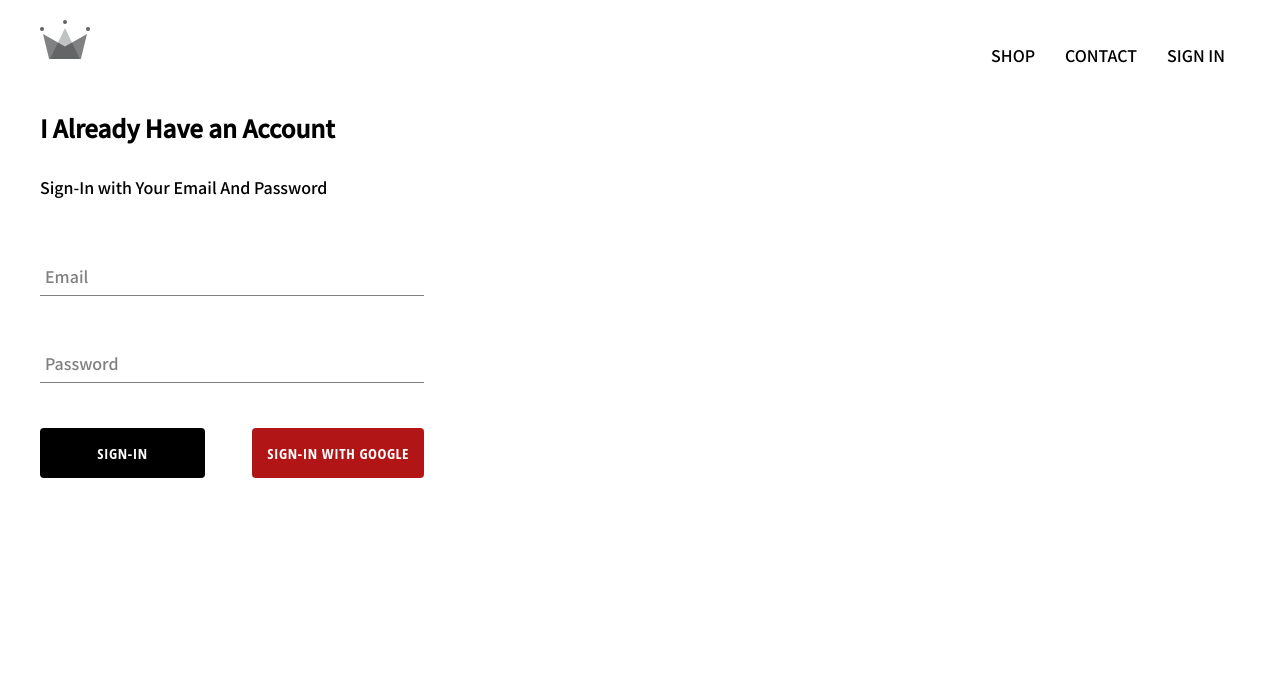
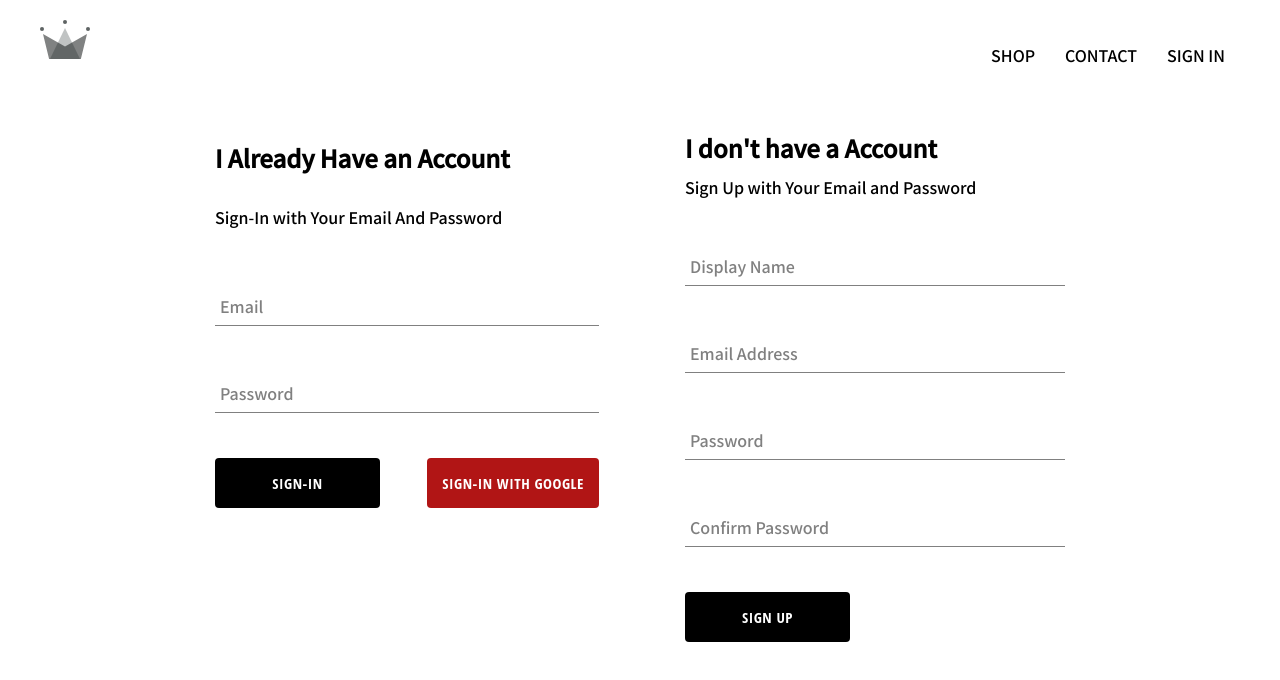
Before and after one commit to RV-React-Projects/CROWN-Shopping, a React (Create React App) app: page /signin in a window 1280 px wide. Shown: the top 680 px of the page. Built offline with nearby package versions, Linux system fonts and the light colour scheme; no server answers.

Commit message:
SignIn and SignUp is Completed
SigniN ad Sigh=n UP is Completed Using FireBase

```diff
--- a/src/App.js
+++ b/src/App.js
@@ -1,20 +1,29 @@
 import './App.css';
-import HomePage from './Pages/Homepage/Homepage';
 import React, { Component } from 'react';
 import { Route, Switch } from 'react-router-dom';
+import NavBar from './Components/NavBar/NavBar';
+import HomePage from './Pages/Homepage/Homepage';
 import ShopPage from './Pages/ShopPage/ShopPage';
-import NavBar from './Components/NavBar/NavBar';
 import SigninandSignup from './Pages/SignIN&SignUP/SigninandSignup';
-import { auth } from './Firebase';
+import { auth, createUserProfileDocument } from './Firebase';
 
 export default class App extends Component {
 	state = { currentUser: null };
 	unScribeFromAuth = null;
 
 	componentDidMount() {
-		this.unScribeFromAuth = auth.onAuthStateChanged((user) => {
-			this.setState({ currentUser: user });
-			console.log(user);
+		this.unScribeFromAuth = auth.onAuthStateChanged(async (userAuth) => {
+			// createUserProfileDocument(user);
+			// this.setState({ currentUser: user });
+			if (userAuth) {
+				const userRef = await createUserProfileDocument(userAuth);
+
+				userRef.onSnapshot((snapShot) => {
+					this.setState({ currentUser: { id: snapShot.id, ...snapShot.data() } });
+				});
+			} else {
+				this.setState({ currentUser: userAuth });
+			}
 		});
 	}
 
--- /dev/null
+++ b/src/Components/SignUp/SignUp.jsx
@@ -0,0 +1,82 @@
+import React, { Component } from 'react';
+import { auth, createUserProfileDocument } from '../../Firebase';
+import CustomButton from '../Custom-Button/CustomButton';
+import FormInput from '../FormInput/FormInput';
+import './SignUp.scss';
+
+export default class SignUp extends Component {
+	state = { displayName: '', email: '', password: '', confirmPassword: '' };
+
+	handleSubmit = async (event) => {
+		event.preventDefault();
+
+		const { displayName, email, password, confirmPassword } = this.state;
+
+		if (password !== confirmPassword) {
+			alert("Password Don't Match");
+			return;
+		}
+		try {
+			const { user } = await auth.createUserWithEmailAndPassword(email, password);
+			createUserProfileDocument(user, { displayName });
+
+			this.setState({
+				displayName: '',
+				email: '',
+				password: '',
+				confirmPassword: ''
+			});
+		} catch (error) {
+			console.error(error);
+		}
+	};
+
+	handleChange = (event) => {
+		const { name, value } = event.target;
+		this.setState({ [name]: value });
+	};
+	render() {
+		const { displayName, email, password, confirmPassword } = this.state;
+		return (
+			<div className="sign-up">
+				<h2 className="title">I don't have a Account</h2>
+				<span>Sign Up with Your Email and Password</span>
+				<form className="sign-up-form" onSubmit={this.handleSubmit}>
+					<FormInput
+						type="text"
+						name="displayName"
+						value={displayName}
+						onChange={this.handleChange}
+						lable="Display Name"
+						required
+					/>
+					<FormInput
+						type="email"
+						name="email"
+						value={email}
+						onChange={this.handleChange}
+						lable="Email Address"
+						required
+					/>
+					<FormInput
+						type="password"
+						name="password"
+						value={password}
+						onChange={this.handleChange}
+						lable="Password"
+						required
+					/>
+					<FormInput
+						type="confirmPassword"
+						name="confirmPassword"
+						value={confirmPassword}
+						onChange={this.handleChange}
+						lable="Confirm Password"
+						required
+					/>
+					<CustomButton type="submit">Sign Up</CustomButton>
+				</form>
+			</div>
+		);
+	}
+}
--- /dev/null
+++ b/src/Components/SignUp/SignUp.scss
@@ -0,0 +1,9 @@
+.sign-up {
+	display: flex;
+	flex-direction: column;
+	width: 380px;
+
+	.title {
+		margin: 10px 0;
+	}
+}
--- a/src/Firebase.js
+++ b/src/Firebase.js
@@ -15,6 +15,29 @@
 firebase.initializeApp(firebaseConfig);
 // firebase.analytics();
 
+export const createUserProfileDocument = async (userAuth, additionalData) => {
+	if (!userAuth) return;
+	const userRef = firestore.doc(`user/${userAuth.uid}`);
+	const snapShot = await userRef.get();
+
+	if (!snapShot.exists) {
+		const { displayName, email } = userAuth;
+		const createdAt = new Date();
+
+		try {
+			await userRef.set({
+				displayName,
+				email,
+				createdAt,
+				...additionalData
+			});
+		} catch (error) {
+			console.log('problem in Createing user', error.message);
+		}
+	}
+	return userRef;
+};
+
 export const auth = firebase.auth();
 export const firestore = firebase.firestore();
 
--- a/src/Pages/SignIN&SignUP/SigninandSignup.jsx
+++ b/src/Pages/SignIN&SignUP/SigninandSignup.jsx
@@ -1,11 +1,13 @@
 import React from 'react';
 import SignIn from '../../Components/SignIn/SignIn';
+import SignUp from '../../Components/SignUp/SignUp';
 import './SigninandSignup.scss';
 
 function SigninandSignup() {
 	return (
-		<div>
+		<div className="sign-in-and-sign-up">
 			<SignIn />
+			<SignUp />
 		</div>
 	);
 }
--- a/src/Pages/SignIN&SignUP/SigninandSignup.scss
+++ b/src/Pages/SignIN&SignUP/SigninandSignup.scss
@@ -0,0 +1,6 @@
+.sign-in-and-sign-up {
+	width: 850px;
+	display: flex;
+	justify-content: space-between;
+	margin: 30px auto;
+}
```
Also changed, not shown: 2 other files (tests, documents, lock files or other folders).
